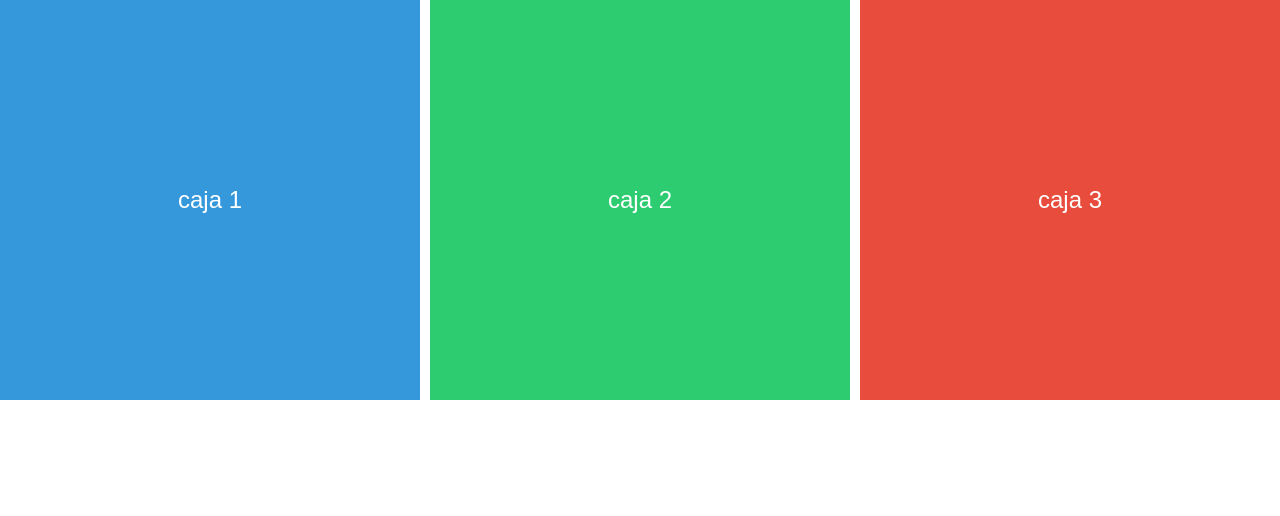
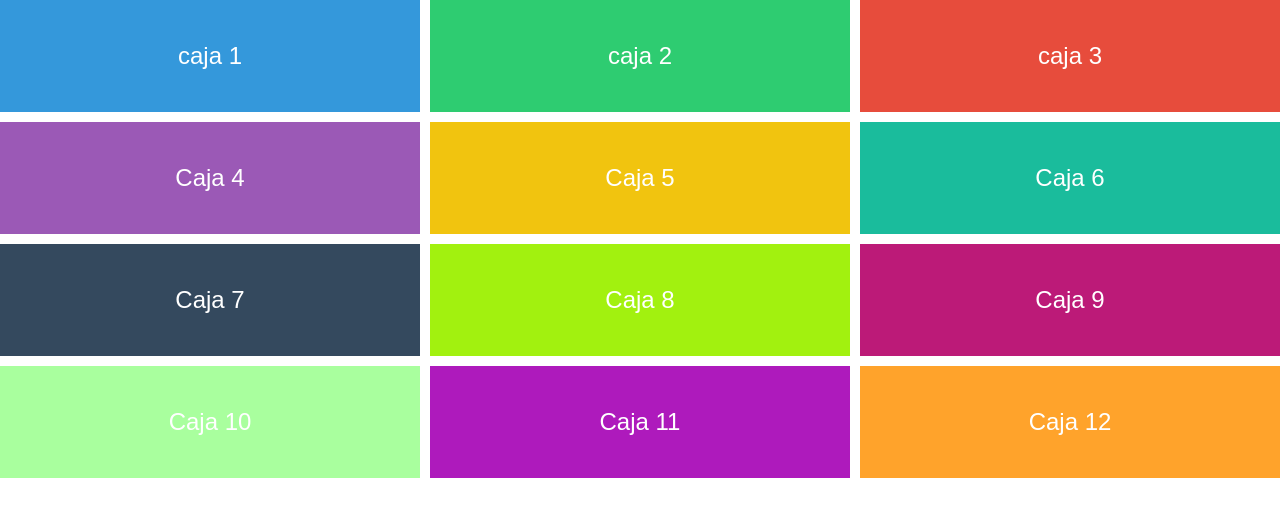
Before and after one commit to Ailenmoya55/css_grid, a plain HTML site: page index.html in a window 1280 px wide. Drawn offline with Linux system fonts and the light colour scheme.

Commit message:
second commit

```diff
--- a/css/style.css
+++ b/css/style.css
@@ -7,7 +7,7 @@ body {
       display: grid;
       grid-template-columns: 1fr;
       gap: 10px;
-      height: 50vh;
+      height: 75vh;
     }
 
     .caja {
@@ -27,13 +27,35 @@ body {
     .caja3 {
       background-color: #e74c3c;
     }
+    .caja4 { background: #9b59b6;
+    }
+    .caja5 { background: #f1c40f;
+     }
+    .caja6 { background: #1abc9c;
+     }
+    .caja7 { background: #34495e;
+     }
+    .caja8 { background: #a2f10f;
+     }
+    .caja9{ background: #bc1a78;
+     }
+    .caja10 { background: #a9ff9e;
+     }
+     .caja11{ background: #ae1abc;
+     }
+    .caja12 { background: #ffa32b;
+     }
+
     @media (min-width: 768px) {
       .contenedor {
         grid-template-columns: 1fr 1fr;
+        grid-template-rows: repeat(4,1fr);
+        grid-auto-rows: 1fr;
       }
     }
     @media (min-width: 1024px) {
       .contenedor {
         grid-template-columns: 1fr 1fr 1fr;
+        grid-template-rows: repeat(5,1fr);
       }
     }
--- a/index.html
+++ b/index.html
@@ -11,6 +11,15 @@
     <div class="caja caja1">caja 1</div>
     <div class="caja caja2">caja 2</div>
     <div class="caja caja3">caja 3</div>
+    <div class="caja caja4">Caja 4</div>
+    <div class="caja caja5">Caja 5</div>
+    <div class="caja caja6">Caja 6</div>
+    <div class="caja caja7">Caja 7</div>
+    <div class="caja caja8">Caja 8</div>
+    <div class="caja caja9">Caja 9</div>
+    <div class="caja caja10">Caja 10</div>
+    <div class="caja caja11">Caja 11</div>
+    <div class="caja caja12">Caja 12</div>
   </div>
 </body>
 </html>
```
